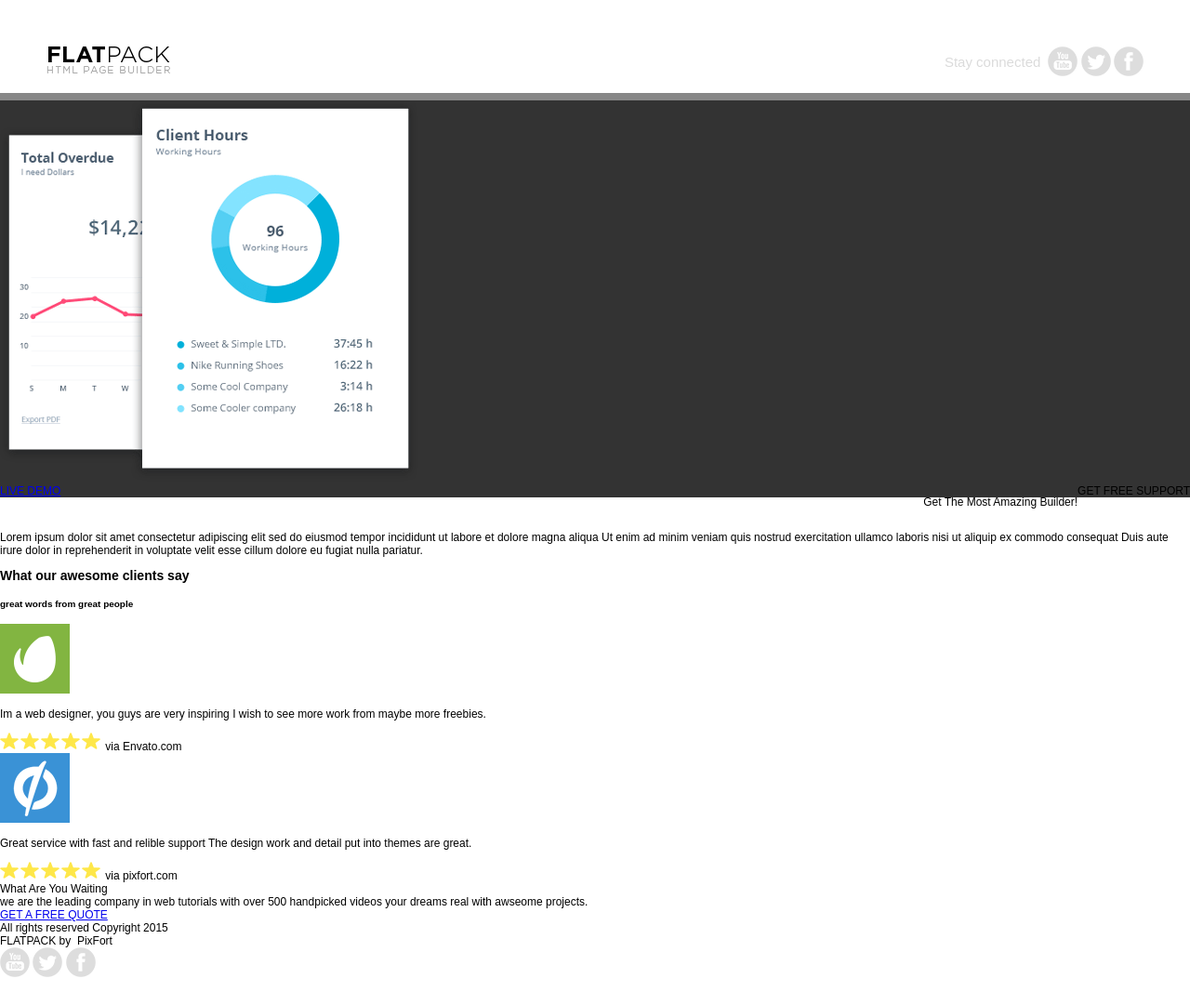
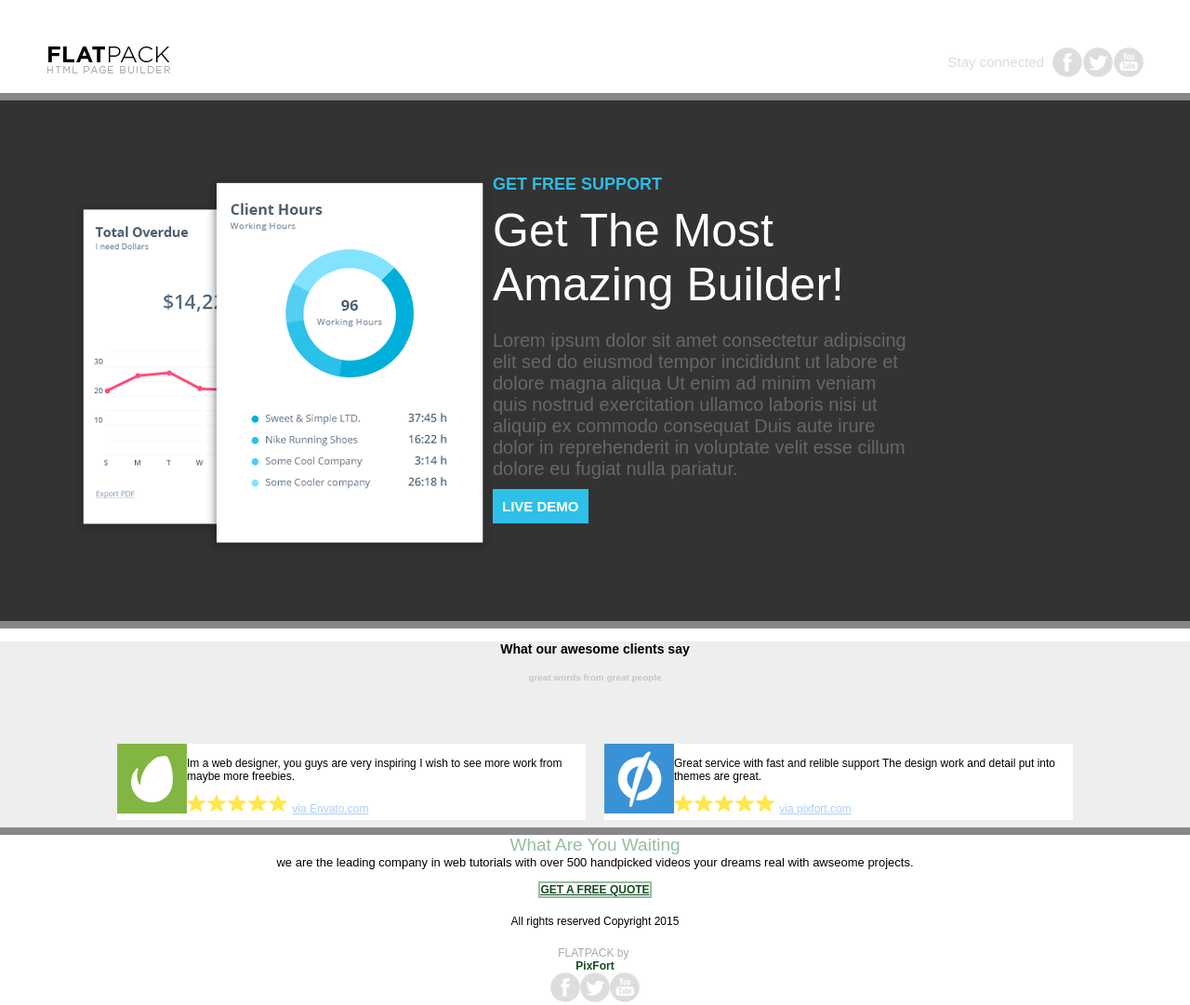
Before and after one commit to Tin281003/LTW, a plain HTML site: page Lap2/page a/page a/index.html in a window 1280 px wide. Shown: the whole page at 93% size. Before the commit the page ends 1054 px from the top, so only its background shows below. Drawn offline with Linux system fonts and the light colour scheme.

Commit message:
gần hoàn chỉnh code page a

```diff
--- a/Lap2/page a/page a/style.css
+++ b/Lap2/page a/page a/style.css
@@ -1,41 +1,201 @@
-body{
-    font-family: Arial,Tahoma,sans-serif;
+body {
+    font-family: Arial, Tahoma, sans-serif;
     font-size: 12px;
     margin: 0;
     padding: 0;
 }
+
 #section_normal_1 {
+    border-bottom: 8px solid;
+    border-bottom-color: #878787;
+}
+
+#section_normal_1 .container {
+    text-align: center;
+}
+
+#section_normal_1 .sixteen {
     padding: 50px;
-    border-bottom: 8px solid;
-    border-bottom-color:#878787;
 }
-#section_normal_1.container{
-margin-top: 0px;
+
+#section_normal_1 .one-third {
+    float: left;
+    margin: auto;
 }
-#section_normal_1 .container .alpha {
-    float: left;
+
+#section_normal_1 .two-thirds {
+    float: right;
+    display: flex;
+    flex-direction: row-reverse;
 }
-#section_normal_1 .container .omega{
-    float: right;
-}
-#section_normal_1 .container .omega .c{
+
+#section_normal_1 .omega .c {
     color: #DBDBDB;
     padding-top: 8px;
     padding-right: 8px;
     float: left;
     text-align: center;
-    font-family: Arial;
     font-size: 15px;
 }
+
+#section_normal_1 .slow_fade {
+    margin: 0.5px;
+}
+
 #section_normal_4_2 {
     background: #333333;
+    padding: 80px;
+    border-bottom: 8px solid;
+    border-bottom-color: #878787;
 }
-#section_normal_4_2 .container .sixteen{
-    margin-top: 0px;
+
+
+#section_normal_4_2 .container .sixteen {
+    height: 400px;
+    width: 900px;
 }
-#section_normal_4_2 .container .sixteen .alpha .pix_container {
+
+#section_normal_4_2 .pix_container {
     float: left;
 }
-#section_normal_4_2 .container .sixteen .omega .editContent{
+
+#section_normal_4_2 .eight .omega {
     float: right;
+    text-align: center;
 }
+
+#section_normal_4_2 span.blue_text {
+    color: #2CBCE3;
+    font-size: 18px;
+    font-weight: bold;
+}
+
+#section_normal_4_2 .big_title {
+    margin-top: 10px;
+    margin-bottom: 10px;
+    font-size: 50px;
+    color: white;
+}
+
+#section_normal_4_2 .light_gray {
+    font-size: 20px;
+    color: #676767;
+}
+
+#section_normal_4_2 .pix_button {
+    padding: 10px;
+    background: #2DC0E8;
+    font-weight: bold;
+    font-size: 15px;
+    color: white;
+    text-decoration: none;
+}
+
+#section_normal_6 {
+    border-bottom: 8px solid;
+    border-bottom-color: #878787;
+}
+
+#section_normal_6 .container {
+    height: 200px;
+    background: #EEEEEE;
+    position: relative;
+}
+
+#section_normal_6 .L1_style, .L2_style {
+    text-align: center;
+}
+
+#section_normal_6 .L2_style .pix_text {
+    color: #C6C6C6;
+}
+
+#section_normal_6 .alpha {
+    padding: 10px;
+    float: left;
+    position: absolute;
+    top: 50%;
+    left: 50%;
+    transform: translate(-100%);
+}
+
+#section_normal_6 .omega {
+    padding: 10px;
+    float: left;
+    position: absolute;
+    top: 50%;
+    left: 50%;
+    transform: translate(0%);
+}
+
+#section_normal_6 .b_style {
+    float: left;
+}
+
+#section_normal_6 .txt_style {
+    height: 78px;
+    border: 2px solid white;
+    width: 500px;
+    background: white;
+}
+
+#section_normal_6 .env_st {
+    text-decoration: underline #AACFFD;
+    color: #AACFFD;
+}
+
+#section_agency_5 .container {
+    margin: auto;
+}
+
+#section_agency_5 .f1_style {
+    text-align: center;
+    color: #96BE9E;
+    font-size: 19px;
+}
+
+#section_agency_5 .f2_style {
+    font-size: 13px;
+    text-align: center;
+    margin-left: auto;
+    margin-right: auto;
+}
+#section_agency_5 .second_link {
+    padding-top: 15px;
+    text-align: center;
+}
+
+#section_agency_5 .second_link .slow_fade {
+    border: 2px solid #96BE9E;
+    font-weight: bold;
+    color: #164b21;
+}
+
+#section_agency_5 .rights_st {
+    padding-top: 20px;
+    text-align: center;
+}
+
+#section_agency_5 span.editContent .rights_st  {
+    display: flex;
+    justify-content: center;
+    flex-direction: row-reverse;
+}
+
+#section_agency_5 span.rights_st  {
+    color: #A8A9AD;
+}
+
+#section_agency_5 span.pixfort_st {
+    color: #164b21;
+    font-weight: bold;
+    display: flex;
+    flex-direction: row-reverse;
+    justify-content: center;
+}
+
+#section_agency_5 .pix_inline_block {
+    justify-content: center;
+    display:flex;
+    flex-direction: row-reverse;
+}
```
